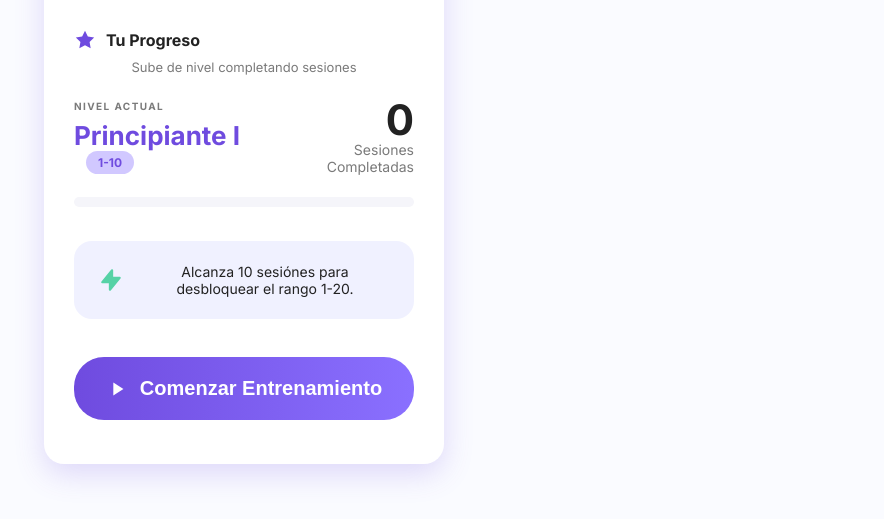
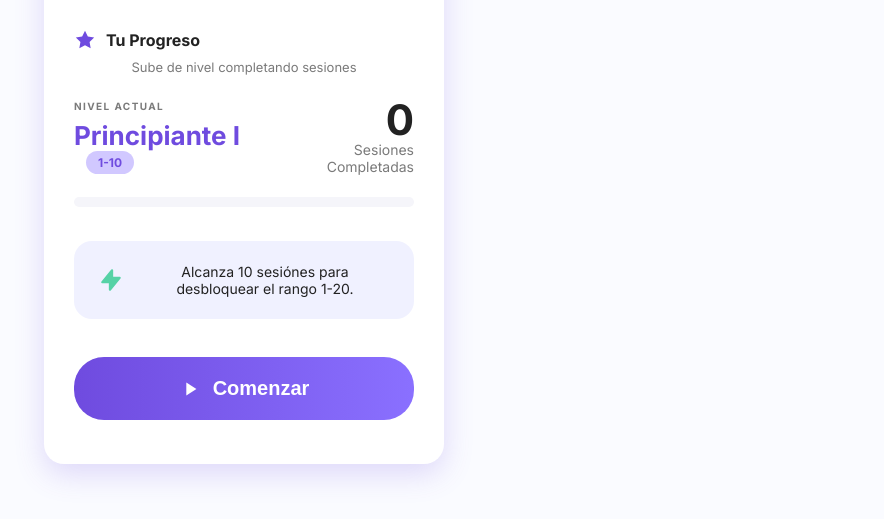
Before and after one commit to ROG1tHub/mameno, a plain HTML site: page mameno/index.html in a window 1280 px wide. Shown: the part 267-786 px from the top of the page, without its empty margins (396-1280 px from the left). Drawn offline with Linux system fonts and the light colour scheme.

Commit message:
Update index.html
actualizacion

```diff
--- a/mameno/index.html
+++ b/mameno/index.html
@@ -364,9 +364,9 @@
       <div id="next-challenge-text">Alcanza 10 sesiones para desbloquear el rango 1-20.</div>
     </div>
 
-    <button id="start-btn" aria-label="Comenzar Entrenamiento">
+    <button id="start-btn" aria-label="Comenzar">
       <svg xmlns="http://www.w3.org/2000/svg" fill="white" viewBox="0 0 24 24"><path d="M8 5v14l11-7z"/></svg>
-      Comenzar Entrenamiento
+      Comenzar
     </button>
   </div>
 
```
